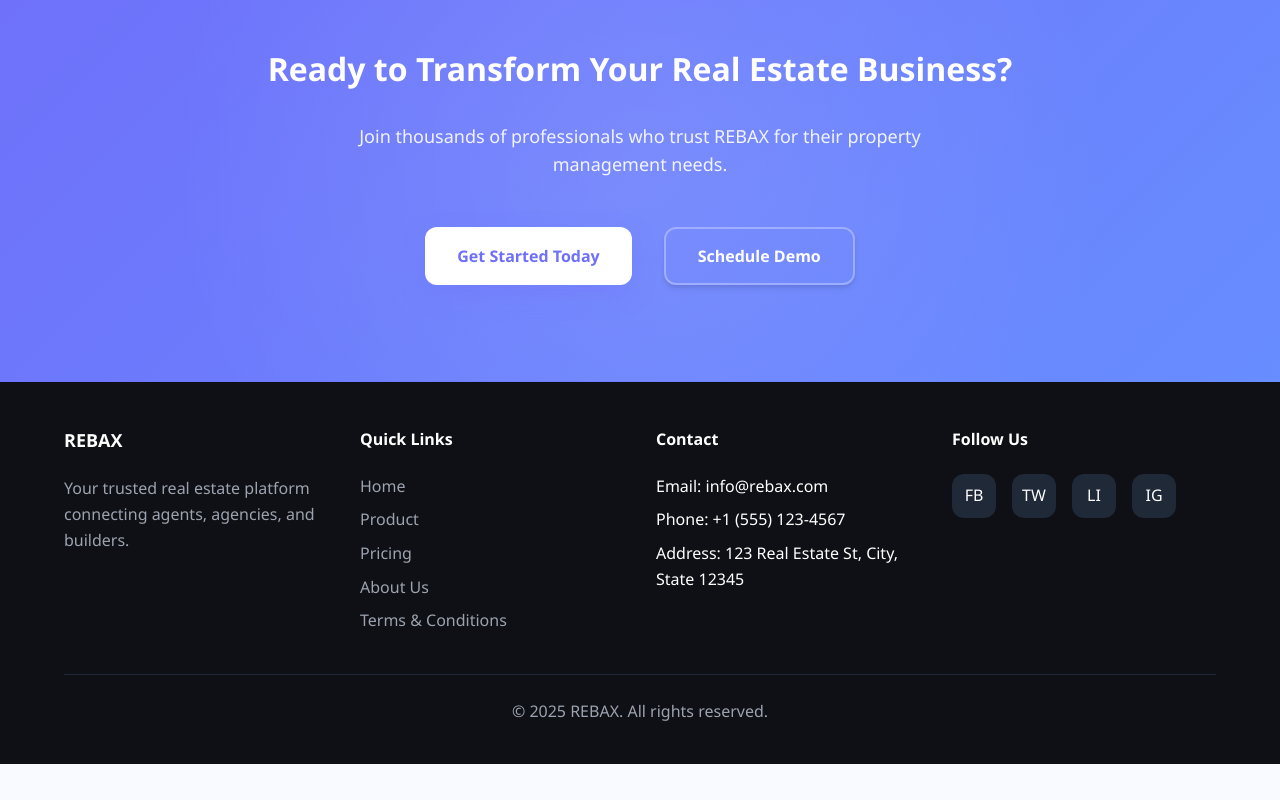
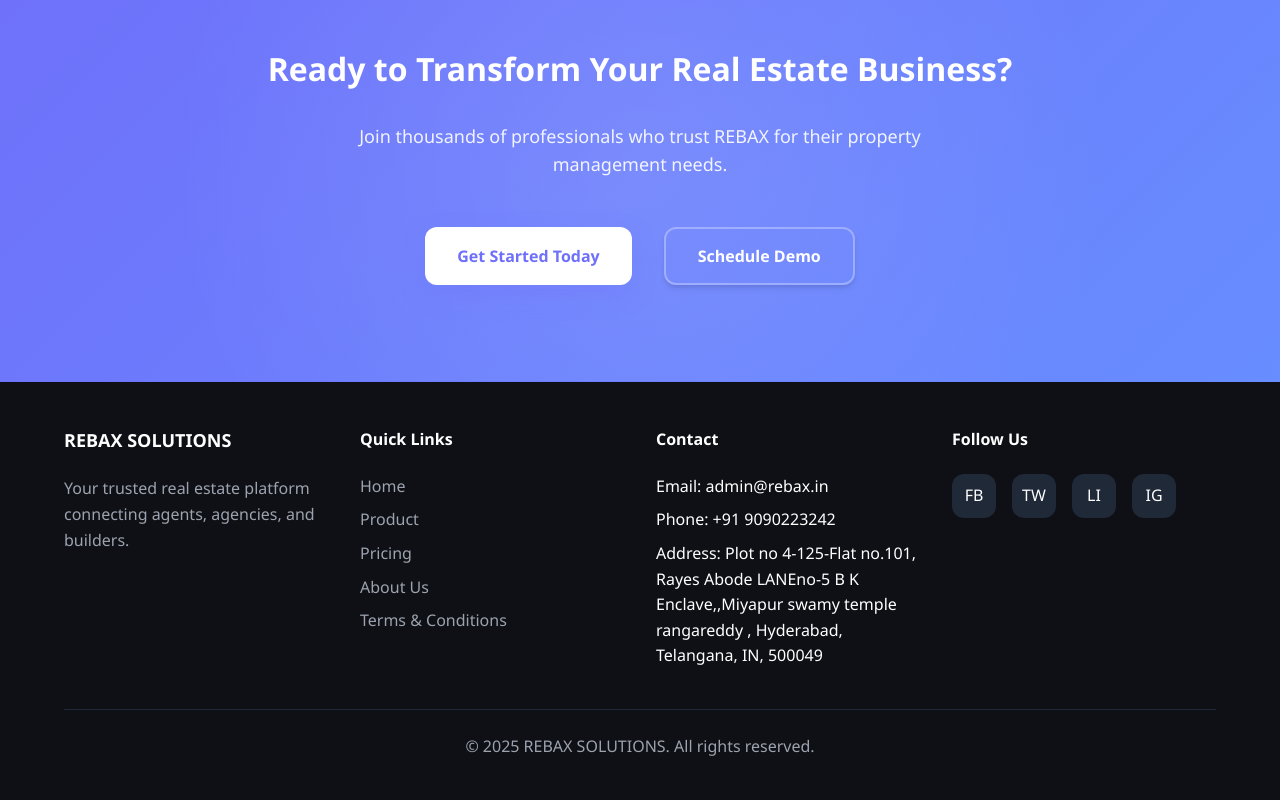
Before and after one commit to rebax-in/website, a Vue app: page / in a window 1280 px wide. Shown: the part 2466-3266 px from the top of the page. Before the commit the page ends 3230 px from the top, so only its background shows below. Built offline with nearby package versions, Linux system fonts and the light colour scheme.

Commit message:
fix: update footer section with correct company name and contact information

```diff
--- a/src/components/FooterSection.vue
+++ b/src/components/FooterSection.vue
@@ -3,7 +3,7 @@ footer.footer
   .container
     .footer-content
       .footer-section
-        h3 REBAX
+        h3 REBAX SOLUTIONS
         p Your trusted real estate platform connecting agents, agencies, and builders.
       .footer-section
         h4 Quick Links
@@ -21,9 +21,9 @@ footer.footer
       .footer-section
         h4 Contact
         ul
-          li Email: info@rebax.com
-          li Phone: +1 (555) 123-4567
-          li Address: 123 Real Estate St, City, State 12345
+          li Email: admin@rebax.in
+          li Phone: +91 9090223242
+          li Address: Plot no 4-125-Flat no.101, Rayes Abode LANEno-5 B K Enclave,,Miyapur swamy temple rangareddy , Hyderabad, Telangana, IN, 500049
       .footer-section
         h4 Follow Us
         .social-links
@@ -32,7 +32,7 @@ footer.footer
           a(href="#" aria-label="LinkedIn") LI
           a(href="#" aria-label="Instagram") IG
     .footer-bottom
-      p &copy; 2025 REBAX. All rights reserved.
+      p &copy; 2025 REBAX SOLUTIONS. All rights reserved.
 </template>
 
 <script setup lang="ts">
```
